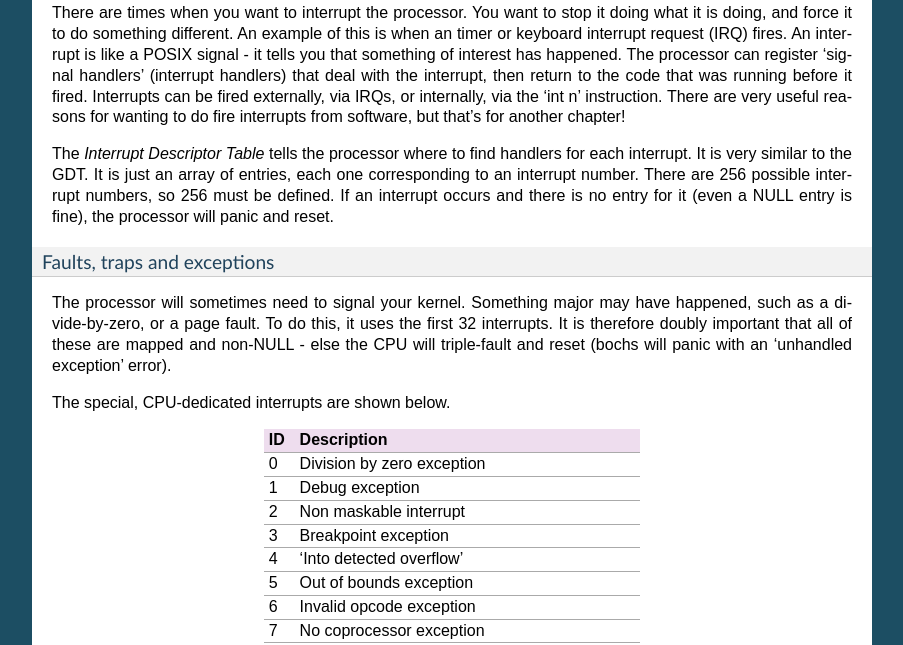
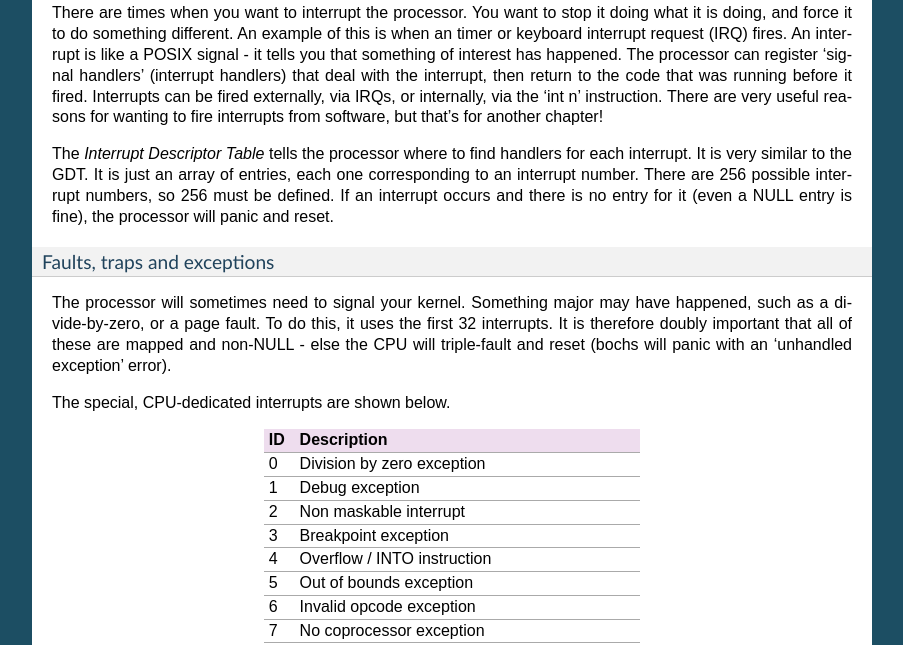
Before and after one commit to berkus/jamesm-tutorials, a Sphinx documentation site: the page built from doc/the_gdt_and_idt.txt, in a window 1280 px wide and 1400 px high, scrolled down 3680 px. Shown: the part 256-901 px from the top of the window, without its empty margins (198-1101 px from the left). Built offline with Sphinx 7.4.7, drawn with Linux system fonts in a browser that asks for light colours; some of the changed text lies outside the part shown.

```diff
--- a/doc/the_gdt_and_idt.txt
+++ b/doc/the_gdt_and_idt.txt
@@ -236,7 +236,7 @@ processor can register 'signal handlers' (interrupt handlers) that deal
 with the interrupt, then return to the code that was running before it
 fired. Interrupts can be fired externally, via IRQs, or internally,
 via the 'int n' instruction. There are very useful reasons for wanting
-to do fire interrupts from software, but that's for another chapter!
+to fire interrupts from software, but that's for another chapter!
 
 The *Interrupt Descriptor Table* tells the processor where to find
 handlers for each interrupt. It is very similar to the GDT. It is just
@@ -259,7 +259,7 @@ ID     Description
 1      Debug exception
 2      Non maskable interrupt
 3      Breakpoint exception
-4      'Into detected overflow'
+4      Overflow / INTO instruction
 5      Out of bounds exception
 6      Invalid opcode exception
 7      No coprocessor exception
```
Also changed, not shown: other parts of doc/the_gdt_and_idt.txt (+3 -3 lines), 3 other files.
